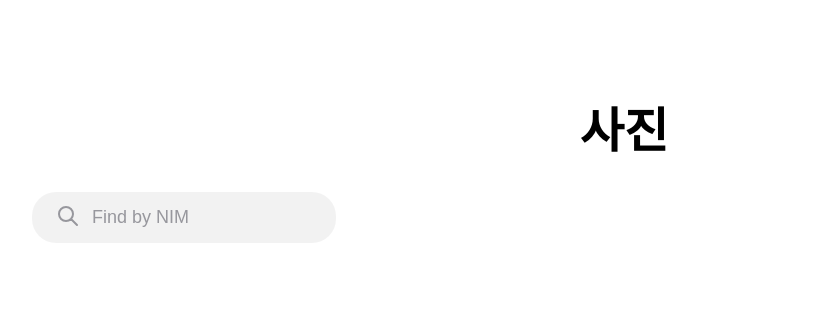
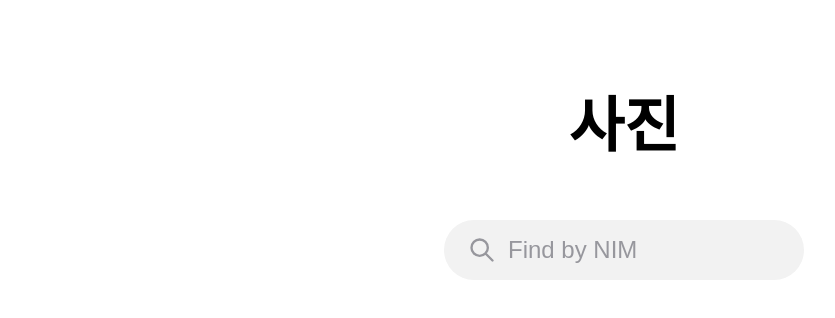
Before and after one commit to dimasmiftah/pisangparektor, a React (Create React App) app: page / in a window 1280 px wide. Shown: the top 318 px of the page, without its empty margins (16-851 px from the left). Built offline with nearby package versions, Linux system fonts and the light colour scheme.

Commit message:
add responsive styles

```diff
--- a/src/routes/Home/Home.module.scss
+++ b/src/routes/Home/Home.module.scss
@@ -1,46 +1,95 @@
 .home {
   padding: 6rem 3rem;
+  max-width: 360px;
+  margin: 0 auto;
   .title {
     font-weight: 900;
     font-size: 48px;
-    line-height: 72px;
     text-align: center;
     color: var(--title);
   }
   .form {
-    margin-top: 1.5rem;
+    margin-top: 2rem;
     position: relative;
     height: fit-content;
     .search {
+      width: 100%;
       background: var(--input-background);
       border-radius: 24px;
       border: none;
-      padding: 12px 0;
+      padding: 14px 0;
       padding-left: 60px;
-      padding-right: 12px;
       font-weight: normal;
       font-size: 18px;
-      line-height: 27px;
       color: var(--input-active);
+      box-sizing: border-box;
       &::placeholder {
         color: #97979d;
       }
     }
     .searchIcon {
-      width: 24;
+      width: 24px;
       height: 24px;
       stroke: var(--input-text);
       position: absolute;
-      top: 12px;
+      top: 14px;
       left: 24px;
     }
   }
   .notfound {
     font-weight: 500;
-    font-size: 28px;
-    line-height: 42px;
+    font-size: 26px;
     color: var(--title);
     text-align: center;
     margin-top: 3rem;
   }
 }
+
+@media screen and (min-width: 411px) {
+  .home {
+    .title {
+      font-size: 54px;
+    }
+    .form {
+      margin-top: 3rem;
+      .search {
+        font-size: 20px;
+        padding-top: 16px;
+        padding-bottom: 16px;
+        border-radius: 26px;
+      }
+      .searchIcon {
+        width: 26px;
+        height: 26px;
+        top: 16px;
+      }
+    }
+    .notfound {
+      font-size: 28px;
+    }
+  }
+}
+
+@media screen and (min-width: 540px) {
+  .home {
+    .title {
+      font-size: 60px;
+    }
+    .form {
+      margin-top: 4rem;
+      .search {
+        padding-left: 64px;
+        font-size: 24px;
+        border-radius: 32px;
+      }
+      .searchIcon {
+        width: 28px;
+        height: 28px;
+      }
+    }
+    .notfound {
+      margin-top: 4rem;
+      font-size: 32px;
+    }
+  }
+}
--- a/src/routes/Result/Result.module.scss
+++ b/src/routes/Result/Result.module.scss
@@ -4,6 +4,8 @@
   display: flex;
   flex-direction: column;
   justify-content: center;
+  max-width: 360px;
+  margin: 0 auto;
   .card {
     width: 100%;
     margin: 0 auto;
@@ -56,7 +58,6 @@
       border-radius: 24px;
       color: var(--background);
       font-size: 18px;
-      line-height: 27px;
       display: flex;
       align-items: center;
       text-transform: capitalize;
@@ -75,3 +76,76 @@
     }
   }
 }
+
+@media screen and (min-width: 411px) {
+  .result {
+    .card {
+      .picture {
+        img {
+          width: 240px;
+          height: 240px;
+        }
+      }
+      .caption {
+        row-gap: 2.5rem;
+        .nim {
+          font-size: 38px;
+        }
+        .meta {
+          .label {
+            font-size: 18px;
+          }
+          .info {
+            font-size: 24px;
+          }
+        }
+      }
+      .button {
+        padding: 14px 24px;
+        border-radius: 28px;
+        font-size: 20px;
+        .backIcon {
+          width: 26px;
+          height: 26px;
+        }
+      }
+    }
+  }
+}
+
+@media screen and (min-width: 540px) {
+  .result {
+    .card {
+      row-gap: 3rem;
+      .picture {
+        img {
+          width: 260px;
+          height: 260px;
+        }
+      }
+      .caption {
+        .nim {
+          font-size: 40px;
+        }
+        .meta {
+          row-gap: 2rem;
+          .label {
+            font-size: 20px;
+          }
+          .info {
+            font-size: 26px;
+          }
+        }
+      }
+      .button {
+        padding: 16px 24px;
+        border-radius: 32px;
+        font-size: 22px;
+        .backIcon {
+          width: 28px;
+          height: 28px;
+        }
+      }
+    }
+  }
+}
--- a/src/styles/index.scss
+++ b/src/styles/index.scss
@@ -4,10 +4,10 @@
   /* Color styles */
   --background: white;
   --title: black;
-  --input-background: rgba(0, 0, 0, 0.05);
-  --input-text: rgba(151, 151, 157, 1);
+  --input-background: #f2f2f2;
+  --input-text: rgb(151, 151, 157);
   --input-active: rgb(99, 99, 99);
-  --label: rgba(127, 127, 133, 1);
+  --label: rgb(127, 127, 133);
 }
 
 body {
```
Also changed, not shown: 1 other file (tests, documents, lock files or other folders).
